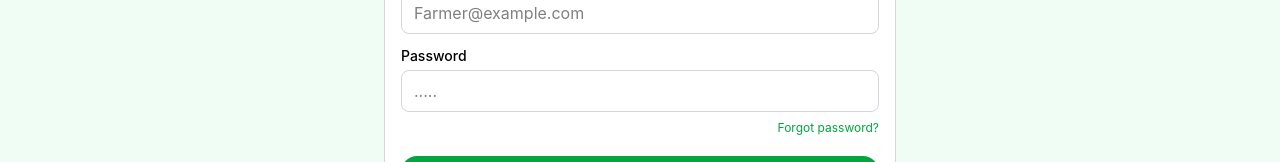
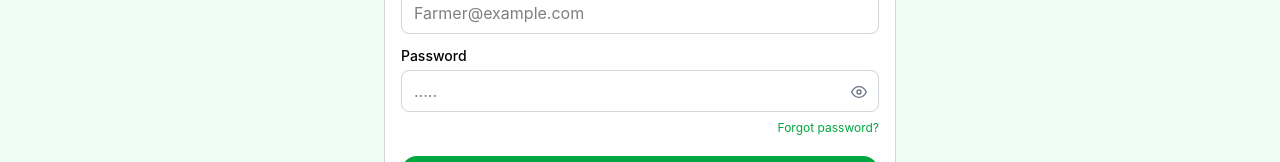
Before and after one commit to ADEDANCE/nexus, a React (Vite) app: page /login in a window 1280 px wide. Shown: the part 257-419 px from the top of the page. Built offline with nearby package versions, Linux system fonts and the light colour scheme.

Commit message:
Refractor(make the password text field password type)

```diff
--- a/src/pages/Login.jsx
+++ b/src/pages/Login.jsx
@@ -17,6 +17,7 @@ const Login = () => {
           />
 
           <Textfield
+            type="password"
             label={"Password"}
             placeholder={"....."}
             className=" fill-green-50"
@@ -36,7 +37,7 @@ const Login = () => {
 
           <div className=" flex mt-3">
             <p>Don't have an account?</p>
-            <Link to={"signup"} className=" text-green-600 hover:underline">
+            <Link to={"/signup"} className=" text-green-600 hover:underline">
               Sign up
             </Link>
           </div>
--- a/src/pages/Signup.jsx
+++ b/src/pages/Signup.jsx
@@ -26,6 +26,7 @@ const Signup = () => {
           />
 
           <Textfield
+            type="password"
             label={"Password"}
             placeholder={"....."}
             className=" fill-green-50"
```
